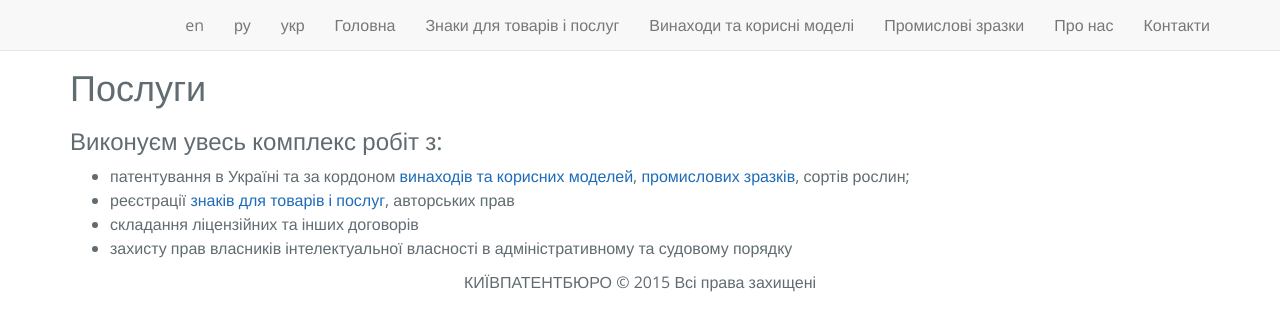
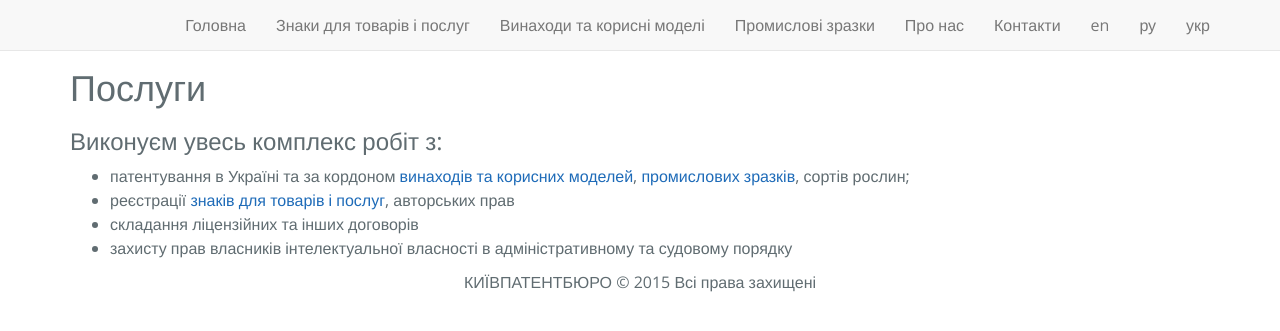
Before and after one commit to Mindshine/patent, a Jekyll site: the page built from _posts/ua/pages/2000-01-01-index.html, in a window 1280 px wide. Shown: the top 331 px of the page. Built offline with Jekyll 4.4.1, drawn with Linux system fonts in a browser that asks for light colours; Markdown is read by kramdown in place of the engine named in the settings.

Commit message:
Update default.html

```diff
--- a/_layouts/default.html
+++ b/_layouts/default.html
@@ -37,13 +37,13 @@
 				</div>
 				<!-- Collect the nav links, forms, and other content for toggling -->
 				<div class="collapse navbar-collapse">
-					<ul class="nav navbar-nav navbar-right">{% for menu in site.data.navigation[page.lang] %}
-						<li><a href="{{base}}{{ menu[1].url }}">{{ menu[1].title }}</a></li>{% endfor %}
-					</ul>
 					<ul class="lang nav navbar-nav navbar-right">{% assign posts=site.posts | where:"name", page.name | sort: 'path' %}{% for post in posts %}
 						<li>
 							<a href="{{base}}{{ post.url }}" class="{{ post.lang }}" title="{{ site.data.languages[post.lang].name }}">{{ site.data.languages[post.lang].short }}</a>
 						</li>{% endfor %}
+					</ul>
+					<ul class="nav navbar-nav navbar-right">{% for menu in site.data.navigation[page.lang] %}
+						<li><a href="{{base}}{{ menu[1].url }}">{{ menu[1].title }}</a></li>{% endfor %}
 					</ul>
 				</div>
 				<!-- /.navbar-collapse -->
```
